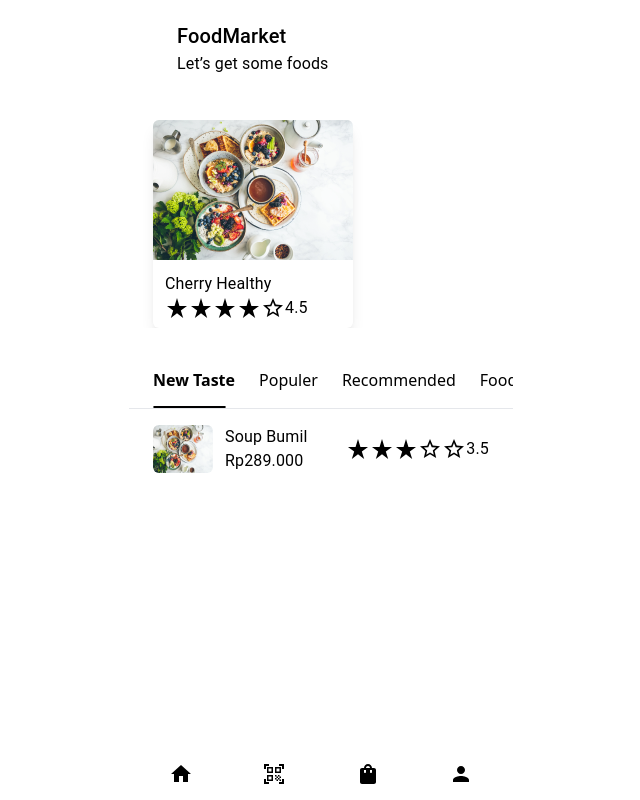
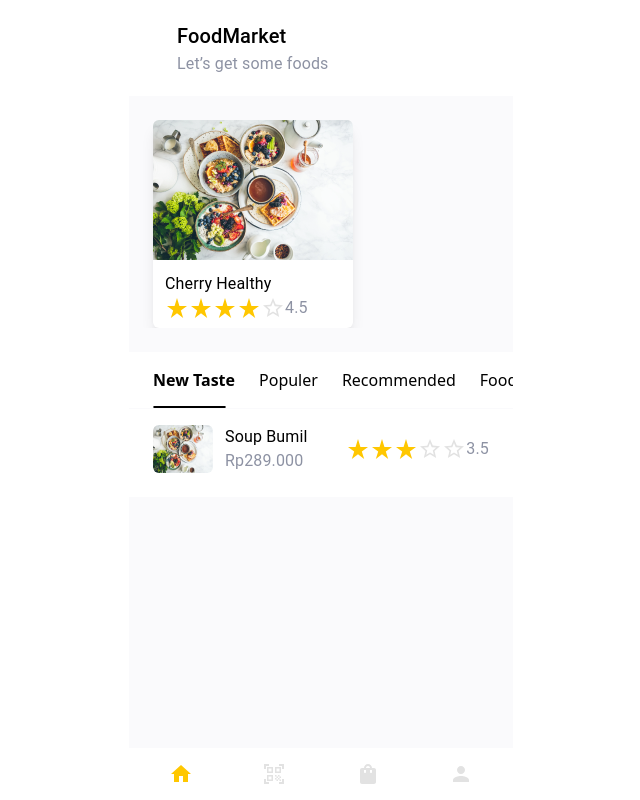
Before and after one commit to AmienulRana/resto-app, a Next.js app: page / in a window 1280 px wide. Shown: the whole page, without its empty margins (319-959 px from the left). Built offline with nearby package versions, Linux system fonts and the light colour scheme.

Commit message:
add some custom color

```diff
--- a/tailwind.config.js
+++ b/tailwind.config.js
@@ -7,11 +7,15 @@ module.exports = {
   ],
   theme: {
     extend: {
-      backgroundImage: {
-        'gradient-radial': 'radial-gradient(var(--tw-gradient-stops))',
-        'gradient-conic':
-          'conic-gradient(from 180deg at 50% 50%, var(--tw-gradient-stops))',
+      colors: {
+        "gray-c-100": "#FAFAFC",
+        "gray-c-200": "#8D92A3",
+        "gray-c-300": "#E2E2E2",
+        "orange-c-100": "#FFC700",
       },
+      minWidth: {
+        '48': '200px',
+      }
     },
   },
   plugins: [],
```
